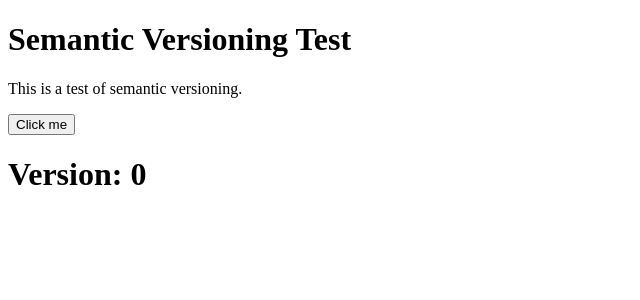
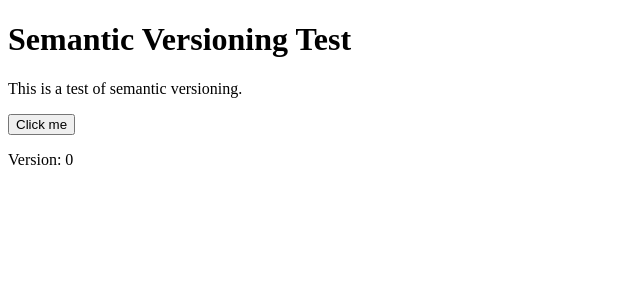
Before and after one commit to matsjfunke/semantic_versioning_test, a Next.js app: page / in a window 1280 px wide. Shown: the top 300 px of the page, without its empty margins (0-640 px from the left). Built offline with nearby package versions, Linux system fonts and the light colour scheme.

Commit message:
fix: test

```diff
--- a/src/app/page.tsx
+++ b/src/app/page.tsx
@@ -15,7 +15,7 @@ export default function Home() {
       >
         Click me
       </button>
-      <h1>Version: {version}</h1>
+      <p>Version: {version}</p>
     </div>
   );
 }
```
